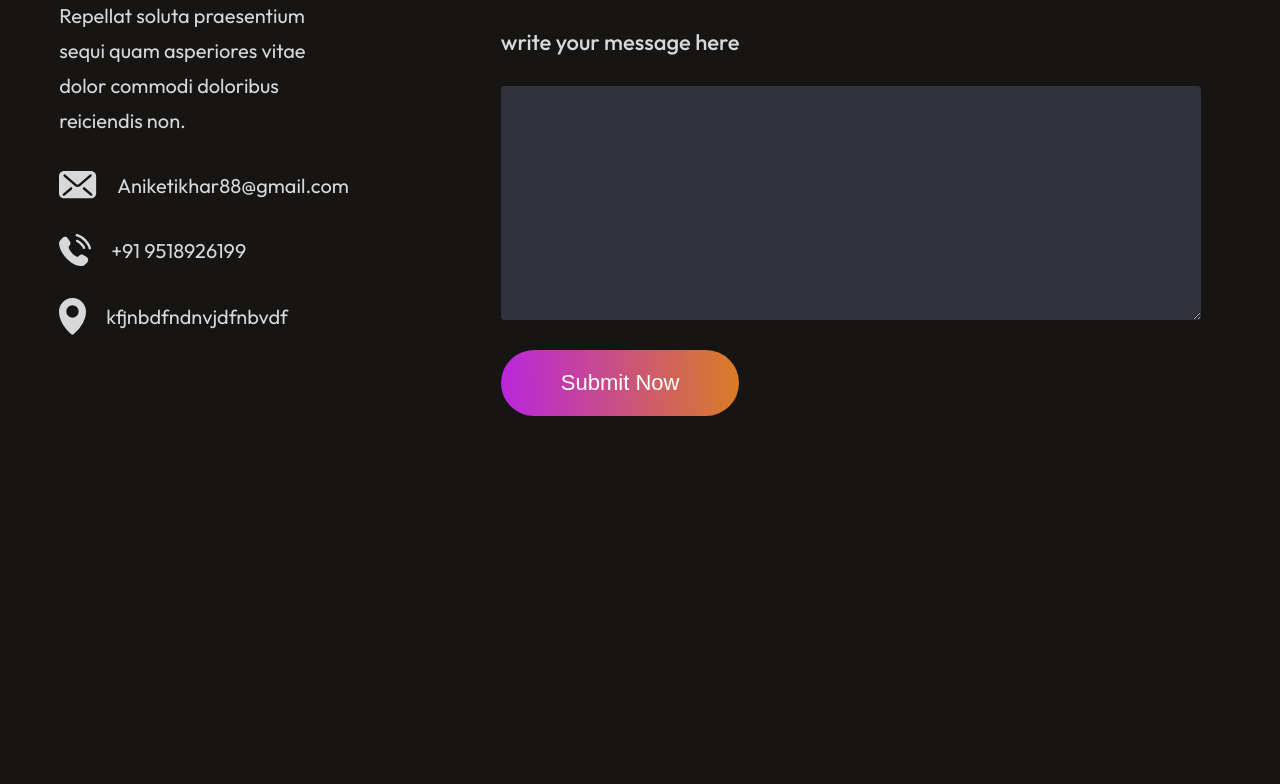
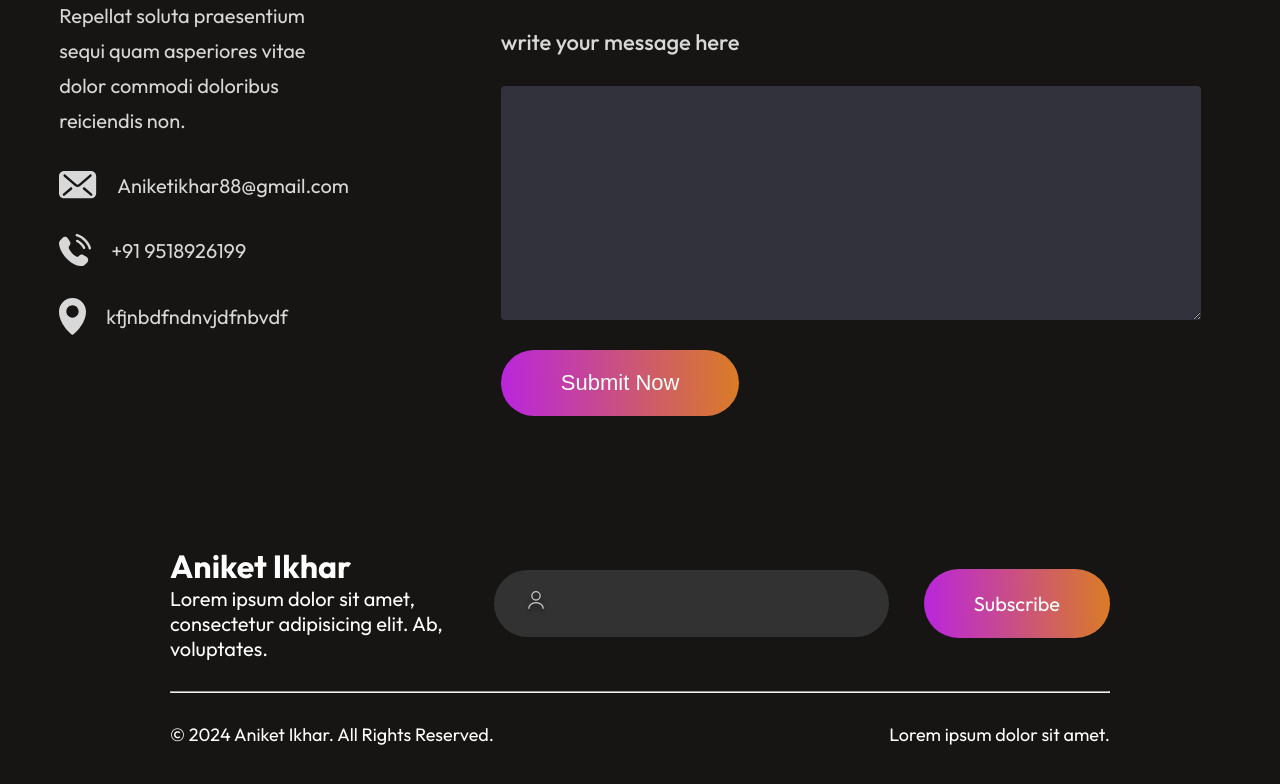
Before and after one commit to Aniketikhar/Aniket-Portfolio, a React (Vite) app: page / in a window 1280 px wide. Shown: the part 3855-4639 px from the top of the page. Before the commit the page ends 4321 px from the top, so only its background shows below. Built offline with nearby package versions, Linux system fonts and the light colour scheme.

Commit message:
footer created

```diff
--- a/src/App.jsx
+++ b/src/App.jsx
@@ -5,6 +5,7 @@ import Hero from './Components/Hero/Hero'
 import About from './Components/About/About'
 import Work from './Components/Work/Work'
 import Contact from './Components/Contact/Contact'
+import Footer from './Components/Footer/Footer'
 
 function App() {
 
@@ -16,6 +17,7 @@ function App() {
      <About />
      <Work />
      <Contact />
+     <Footer />
     </>
   )
 }
--- a/src/Components/Contact/Contact.css
+++ b/src/Components/Contact/Contact.css
@@ -112,7 +112,7 @@
     border: none;
     color: white;
     border-radius: 50px;
-    background: linear-gradient(267deg, #DA7C25 0.36%, #B923E1 102.06%);;
+    background: linear-gradient(267deg, #DA7C25 0.36%, #B923E1 102.06%);
     font-size: 22px;
     padding: 20px 60px;
     margin-bottom: 50px;
@@ -123,6 +123,5 @@
 
 .contact-submit:hover{
     transform: scale(1.10);
-
     transition: 0.3s;
 }
--- /dev/null
+++ b/src/Components/Footer/Footer.css
@@ -0,0 +1,77 @@
+.footer {
+    display: flex;
+    flex-direction: column;
+    margin: 50px 170px;
+    gap: 30px;
+}
+
+.footer-top{
+    display: flex;
+    justify-content:  space-between;
+}
+
+.footer-top-left p{
+    font-size: 20px;
+    max-width: 400px;
+
+}
+
+.footer-top-right{
+    display: flex;
+    align-items: center;
+    gap: 35px;
+
+}
+
+.footer-email-input{
+    display: flex;
+    gap: 30px;
+    padding: 20px 30px;
+    border-radius: 50px;
+    background: #323232;
+    padding-right: 80px;
+
+}
+
+.footer-email-input input{
+    outline: none;
+    border: none;
+    background: transparent;
+    color: #a0a0a0;
+    font-family: 'Courier New', Courier, monospace;
+    font-size: 18px;
+}
+
+.footer-subs{
+    font-size: 20px;
+    padding: 22px 50px;
+    border-radius: 50px;
+    background: linear-gradient(267deg, #DA7C25 0.36%, #B923E1 102.06%);
+    cursor: pointer;
+    transition: 0.3s;
+
+}
+
+.footer-bottom{
+    display: flex;
+    justify-content: space-between;
+    gap: 30px;
+    font-size: 18px;
+
+}
+
+.footer-bottom-right{
+    display: flex;
+    gap: 50px;
+    margin-bottom: 50px;
+
+}
+
+.footer-email-input:hover{
+    border: 2px solid white;
+}
+
+.footer-subs:hover{
+    transform: scale(1.10);
+    transition: 0.3s;
+}
--- /dev/null
+++ b/src/Components/Footer/Footer.jsx
@@ -0,0 +1,40 @@
+import React from 'react';
+import "./Footer.css";
+import user_icon from '../../assets/user_icon.svg';
+
+
+const Footer = () => {
+  return (
+    <div className='footer'>
+        <div className="footer-top">
+            <div className="footer-top-left">
+                <h1>Aniket Ikhar</h1>
+                <p>Lorem ipsum dolor sit amet, consectetur adipisicing elit. Ab, voluptates.</p>
+
+            </div>
+            <div className="footer-top-right">
+                <div className="footer-email-input">
+                <img src={user_icon} alt="" />
+                <input type="text" name="" id="" />
+                </div>
+                <div className="footer-subs">
+                    Subscribe
+                </div>
+            </div>
+        </div>
+        <hr />
+        <div className="footer-bottom">
+            <div className="footer-bottom-left">
+            © 2024 Aniket Ikhar. All Rights Reserved.
+            </div>
+            <div className="footer-bottom-right">
+                <p>Lorem ipsum dolor sit amet.</p>
+
+            </div>
+        </div>
+
+    </div>
+  )
+}
+
+export default Footer
```
